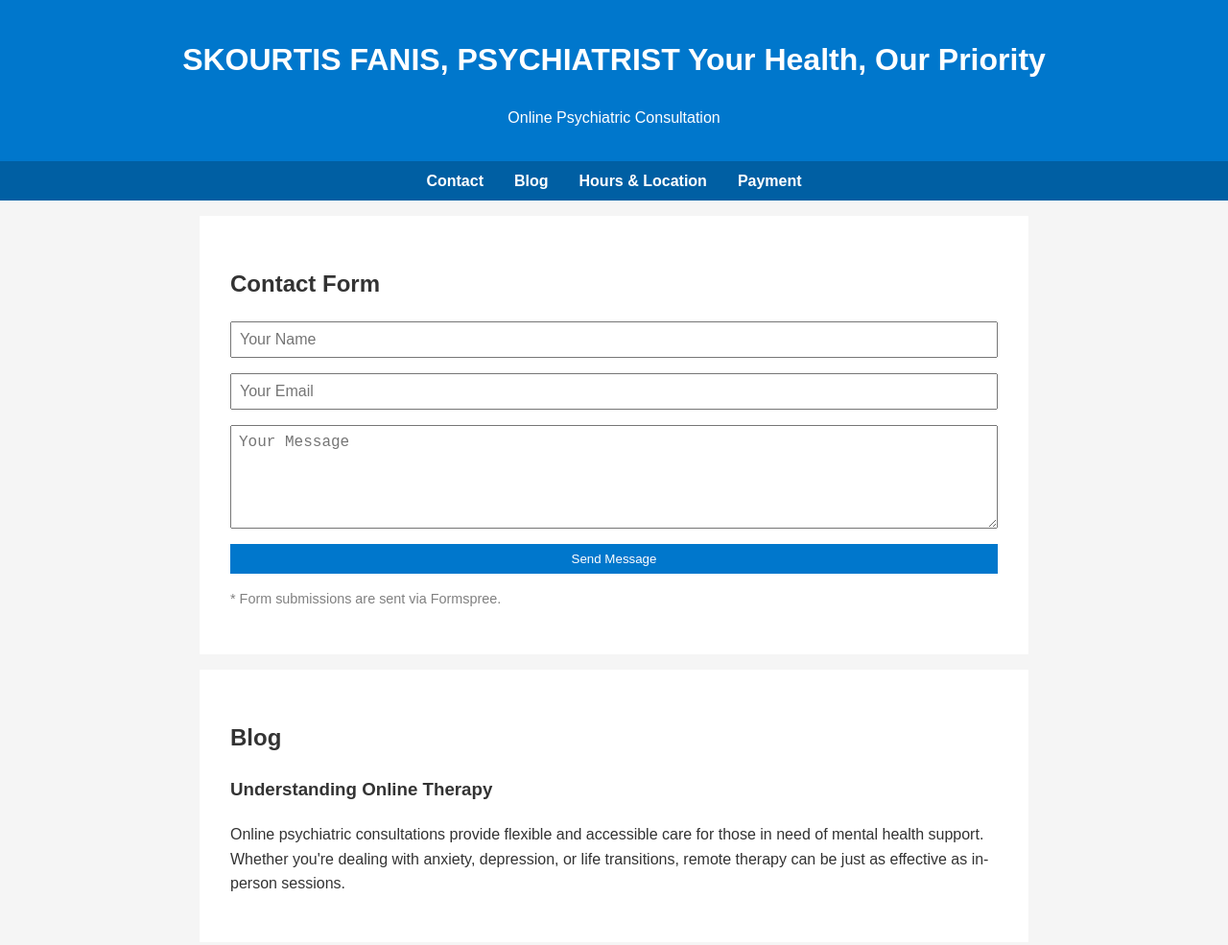
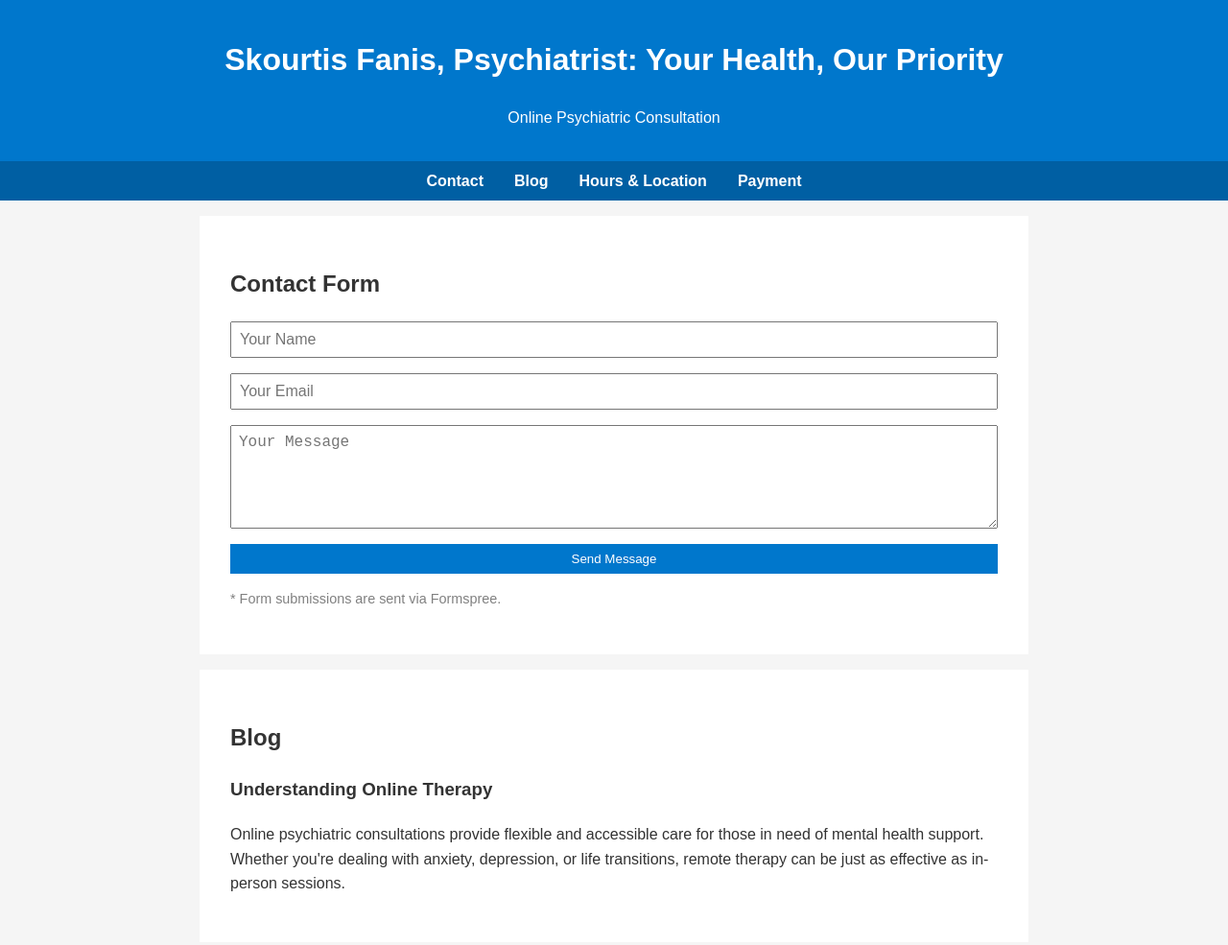
Before and after one commit to S-team72/mental, a plain HTML site: page index.html in a window 1280 px wide. Shown: the top 985 px of the page at 96% size. Drawn offline with Linux system fonts and the light colour scheme.

Commit message:
Update index.html

```diff
--- a/index.html
+++ b/index.html
@@ -65,7 +65,7 @@
 </head>
 <body>
   <header>
-    <h1> SKOURTIS FANIS, PSYCHIATRIST Your Health, Our Priority</h1>
+    <h1> Skourtis Fanis, Psychiatrist: Your Health, Our Priority</h1>
     <p>Online Psychiatric Consultation</p>
   </header>
   <nav>
```
